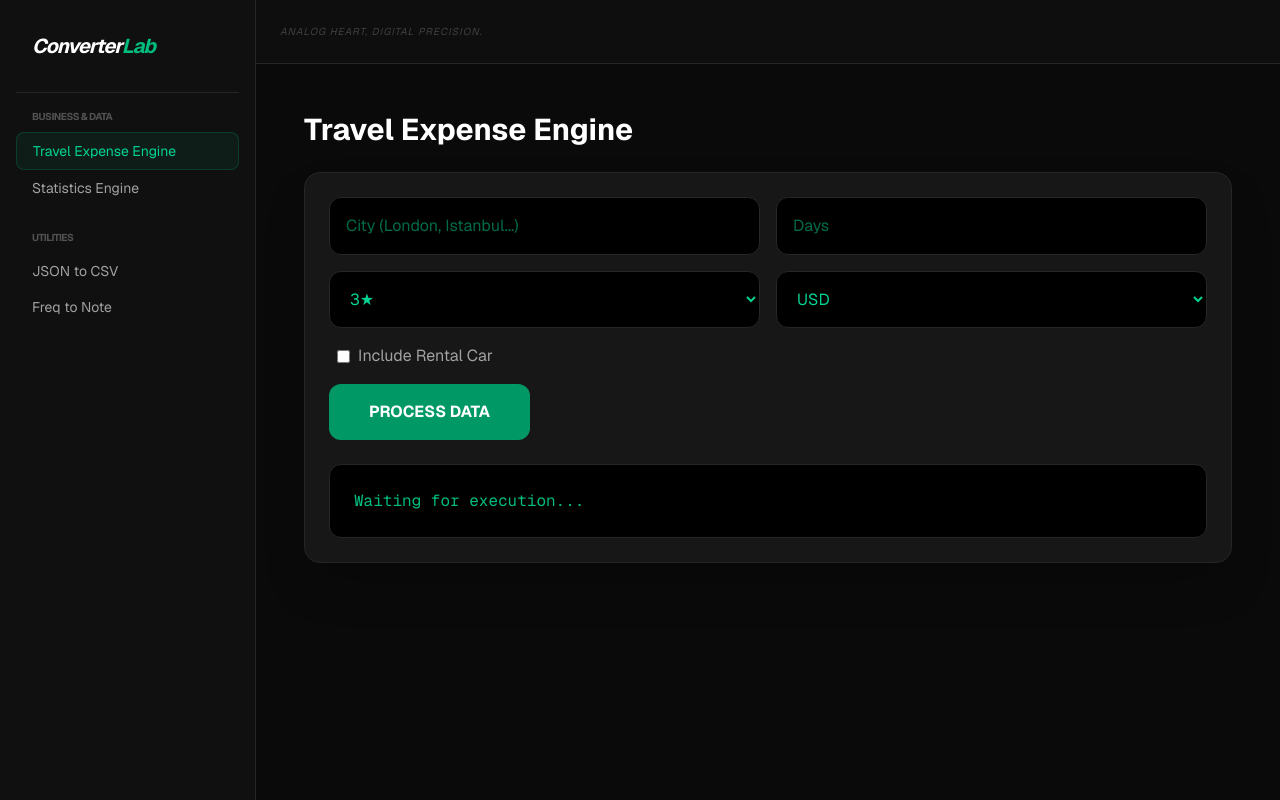
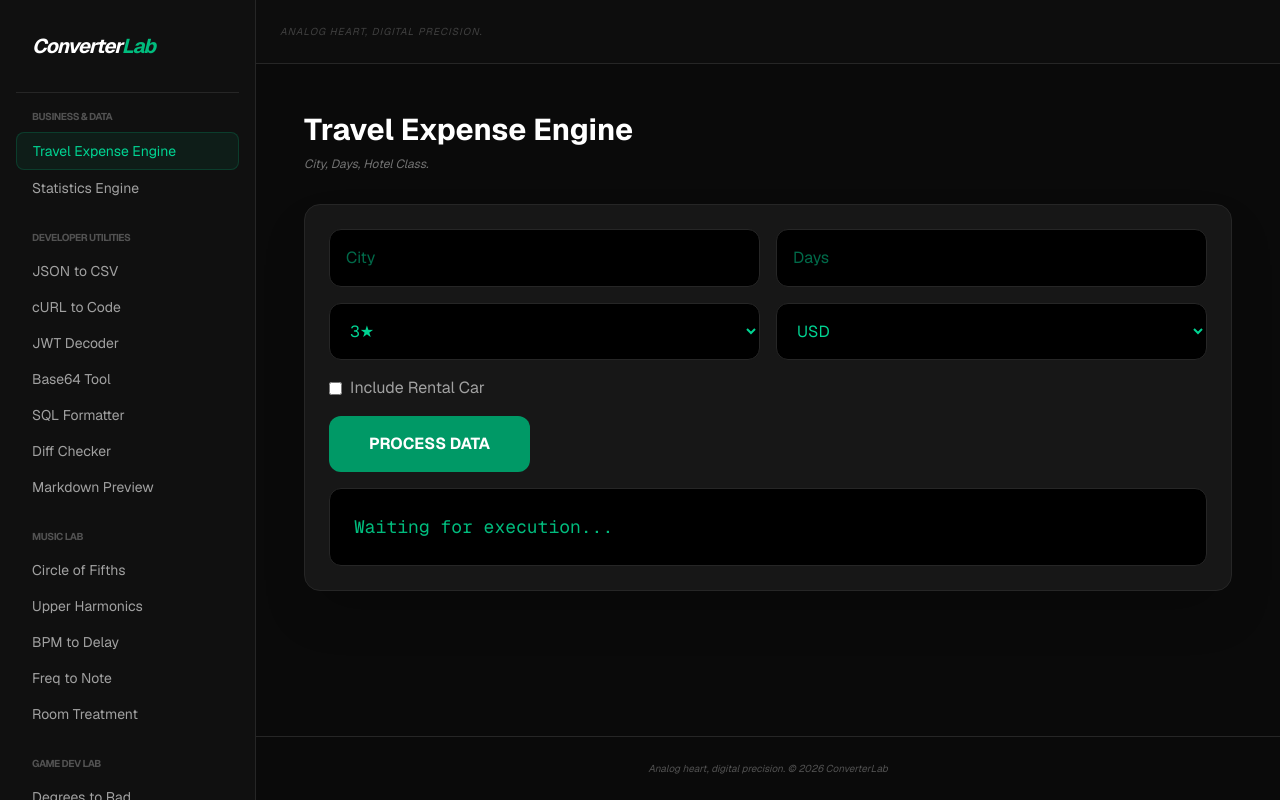
Before and after one commit to Jamminsvinyl/converterlab, a Next.js app: page / in a window 1280 px wide. Built offline with nearby package versions, Linux system fonts and the light colour scheme; no server answers.

Commit message:
Full recovery: All 23 tools restored with Travel Engine

```diff
--- a/src/app/page.js
+++ b/src/app/page.js
@@ -6,7 +6,7 @@ export default function Home() {
   const [activeTab, setActiveTab] = useState("travel-calc");
   const [input, setInput] = useState("");
   const [input2, setInput2] = useState("");
-  const [input3, setInput3] = "3";
+  const [input3, setInput3] = useState("3");
   const [hasCar, setHasCar] = useState(false);
   const [targetCurrency, setTargetCurrency] = useState("USD");
   const [output, setOutput] = useState("");
@@ -17,7 +17,7 @@ export default function Home() {
     fetch("https://open.er-api.com/v6/latest/USD")
       .then((res) => res.json())
       .then((data) => { if (data && data.rates) setExchangeRates(data.rates); })
-      .catch((err) => console.log("Offline mode: Using default rates."));
+      .catch(() => console.log("Offline mode active."));
   }, []);
 
   const calculateLogic = (type, val) => {
@@ -29,31 +29,61 @@ export default function Home() {
         const cityIndex = { "london": 1.5, "new-york": 1.8, "tokyo": 1.6, "paris": 1.4, "berlin": 1.2, "istanbul": 0.8, "warsaw": 0.9, "thessaloniki": 0.85 };
         const multiplier = cityIndex[input.toLowerCase()] || 1.0;
         const days = parseInt(input2) || 1;
-        const hotelStars = parseInt(input3) || 3;
-        const starMultiplier = hotelStars === 5 ? 3.5 : hotelStars === 4 ? 1.8 : 1;
-        const totalUSD = ((80 * starMultiplier + 70) * days * multiplier) + (hasCar ? 50 * days : 0);
+        const starMult = input3 === "5" ? 3.5 : input3 === "4" ? 1.8 : 1;
+        const totalUSD = ((80 * starMult + 70) * days * multiplier) + (hasCar ? 50 * days : 0);
         const converted = totalUSD * (exchangeRates[targetCurrency] || 1);
-        setOutput(`Estimated Budget: ${converted.toLocaleString()} ${targetCurrency}\n- Destination: ${input.toUpperCase()}\n- Hotel: ${hotelStars}★\n- Includes Buffer & Car: ${hasCar ? "Yes" : "No"}`);
+        setOutput(`Estimated Budget: ${converted.toLocaleString()} ${targetCurrency}\n- Destination: ${input.toUpperCase()}\n- Duration: ${days} Days\n- Hotel: ${input3}★\n- Car Rental: ${hasCar ? "Included" : "Excluded"}\n\n*Live Rate: 1 USD = ${exchangeRates[targetCurrency]?.toFixed(2)} ${targetCurrency}`);
         break;
       case 'stats':
-        const nums = inputVal.split(/[, \s\n]+/).map(Number).filter(n => !isNaN(n));
+        const nums = inputVal.split(/[, \s\n]+/).map(Number).filter(n => !isNaN(n)).sort((a,b) => a-b);
+        if(nums.length === 0) return;
         const mean = nums.reduce((a, b) => a + b, 0) / nums.length;
-        setOutput(`Mean: ${mean.toFixed(2)} | Count: ${nums.length}`);
+        const median = nums.length % 2 === 0 ? (nums[nums.length/2 - 1] + nums[nums.length/2]) / 2 : nums[Math.floor(nums.length/2)];
+        const stdDev = Math.sqrt(nums.reduce((a, b) => a + Math.pow(b - mean, 2), 0) / nums.length);
+        setOutput(`Count: ${nums.length}\nMean: ${mean.toFixed(2)}\nMedian: ${median}\nMin/Max: ${nums[0]} / ${nums[nums.length-1]}\nStd Dev: ${stdDev.toFixed(2)}`);
         break;
       case 'freq':
         const hz = parseFloat(inputVal);
         const midi = 12 * (Math.log2(hz / 440)) + 69;
-        setOutput(`Note: ${keys[Math.round(midi) % 12]}${Math.floor(Math.round(midi) / 12) - 1}`);
+        const roundedMidi = Math.round(midi);
+        const exactFreq = 440 * Math.pow(2, (roundedMidi - 69) / 12);
+        const cents = Math.round(1200 * Math.log2(hz / exactFreq));
+        setOutput(`Note: ${keys[roundedMidi % 12]}${Math.floor(roundedMidi / 12) - 1}\nDetune: ${cents > 0 ? '+' : ''}${cents} cents`);
         break;
-      default: break;
+      case 'bpm':
+        const bpmMs = (60000 / parseFloat(inputVal)).toFixed(2);
+        setOutput(`1/4: ${bpmMs}ms | 1/8: ${(bpmMs/2).toFixed(2)}ms | 1/16: ${(bpmMs/4).toFixed(2)}ms`);
+        break;
+      case 'acoustic':
+        const area = 2 * (parseFloat(input) * parseFloat(input2) + parseFloat(input2) * parseFloat(input3) + parseFloat(input) * parseFloat(input3));
+        setOutput(`Surface: ${area.toFixed(1)} m²\n- Absorption: ${(area * 0.18).toFixed(1)} m²\n- Diffusion: ${(area * 0.07).toFixed(1)} m²`);
+        break;
+      case 'circle':
+        const cIdx = keys.indexOf(input.toUpperCase());
+        if(cIdx === -1) return;
+        setOutput(`Key: ${input.toUpperCase()}\n- 4th: ${keys[(cIdx + 5) % 12]}\n- 5th: ${keys[(cIdx + 7) % 12]}\n- Minor: ${keys[(cIdx + 9) % 12]}m`);
+        break;
+      default: setOutput(inputVal.toUpperCase()); break;
     }
   };
 
   const toolData = {
-    "travel-calc": { name: "Travel Expense Engine", how: "Enter City, Days, Hotel Class.", why: "Global travel budgeting with live rates." },
-    "stats-calc": { name: "Statistics Engine", how: "Numbers (10, 20...)", why: "Data balancing." },
-    "json-csv": { name: "JSON to CSV", how: "Paste JSON.", why: "Integration." },
-    "freq-note": { name: "Freq to Note", how: "Enter Hz.", why: "Tuning." }
+    "travel-calc": { name: "Travel Expense Engine", group: "Business", how: "City, Days, Hotel Class.", why: "Instant global travel budgeting." },
+    "stats-calc": { name: "Statistics Engine", group: "Business", how: "Numbers (10, 20...)", why: "Data balancing & analysis." },
+    "json-csv": { name: "JSON to CSV", group: "Dev", how: "Paste JSON.", why: "Data integration." },
+    "curl-code": { name: "cURL to Code", group: "Dev", how: "Paste cURL.", why: "API testing." },
+    "jwt-decoder": { name: "JWT Decoder", group: "Dev", how: "Paste JWT.", why: "Local decoding." },
+    "base64": { name: "Base64 Tool", group: "Dev", how: "Paste text.", why: "Encoding." },
+    "sql-format": { name: "SQL Formatter", group: "Dev", how: "Paste SQL.", why: "Readability." },
+    "diff-checker": { name: "Diff Checker", group: "Dev", how: "Paste two texts.", why: "Version compare." },
+    "markdown": { name: "Markdown Preview", group: "Dev", how: "MD text.", why: "Rendering." },
+    "circle-fifths": { name: "Circle of Fifths", group: "Music", how: "Enter Key (C).", why: "Harmony." },
+    "harmonics-calc": { name: "Upper Harmonics", group: "Music", how: "Enter Hz.", why: "Analog warmth." },
+    "bpm-ms": { name: "BPM to Delay", group: "Music", how: "Enter BPM.", why: "Time FX." },
+    "freq-note": { name: "Freq to Note", group: "Music", how: "Enter Hz.", why: "Tuning." },
+    "acoustic-calc": { name: "Room Treatment", group: "Music", how: "W, L, H (m).", why: "Studio acoustic." },
+    "deg-rad": { name: "Degrees to Rad", group: "Game", how: "Enter Angle.", why: "Physics." },
+    "aspect-ratio": { name: "Aspect Ratio", group: "Game", how: "W & H.", why: "UI/UX Design." }
   };
 
   const NavGroup = ({ title, items }) => (
@@ -71,32 +101,55 @@ export default function Home() {
         <div className="py-8 px-4 border-b border-neutral-800 mb-4"><h1 className="text-xl font-bold text-white tracking-tighter italic">Converter<span className="text-emerald-500">Lab</span></h1></div>
         <div className="flex-1 overflow-y-auto pb-8 scrollbar-hide">
           <NavGroup title="Business & Data" items={["travel-calc", "stats-calc"]} />
-          <NavGroup title="Utilities" items={["json-csv", "freq-note"]} />
+          <NavGroup title="Developer Utilities" items={["json-csv", "curl-code", "jwt-decoder", "base64", "sql-format", "diff-checker", "markdown"]} />
+          <NavGroup title="Music Lab" items={["circle-fifths", "harmonics-calc", "bpm-ms", "freq-note", "acoustic-calc"]} />
+          <NavGroup title="Game Dev Lab" items={["deg-rad", "aspect-ratio"]} />
         </div>
       </aside>
-      <main className="flex-1 flex flex-col">
-        <header className="h-16 border-b border-neutral-800 flex items-center justify-between px-6 bg-neutral-900/30">
-          <button onClick={() => setIsMenuOpen(true)} className="md:hidden text-emerald-500 font-bold border border-emerald-500/20 px-3 py-1 rounded text-xs">MENU</button>
+
+      <main className="flex-1 flex flex-col min-w-0">
+        <header className="h-16 border-b border-neutral-800 flex items-center justify-between px-6 bg-neutral-900/30 sticky top-0 z-10 backdrop-blur-md">
+          <button onClick={() => setIsMenuOpen(true)} className="md:hidden text-emerald-500 font-bold border border-emerald-500/20 px-3 py-1 rounded text-xs tracking-widest">MENU</button>
           <div className="hidden md:block text-[10px] text-neutral-700 uppercase tracking-widest italic">Analog heart, digital precision.</div>
         </header>
+
         <div className="p-4 md:p-12 max-w-5xl mx-auto w-full">
-          <h2 className="text-3xl font-bold text-white mb-6">{toolData[activeTab]?.name}</h2>
+          <h2 className="text-3xl font-bold text-white mb-2">{toolData[activeTab]?.name}</h2>
+          <p className="text-neutral-500 text-xs mb-8 italic">{toolData[activeTab]?.how}</p>
           <div className="bg-neutral-900 border border-neutral-800 rounded-2xl p-6 shadow-2xl mb-8">
-            {activeTab === "travel-calc" ? (
-              <div className="grid grid-cols-1 md:grid-cols-2 gap-4 mb-4">
-                <input type="text" placeholder="City (London, Istanbul...)" className="bg-black border border-neutral-800 rounded-xl p-4 text-emerald-400 outline-none" onChange={(e) => setInput(e.target.value)} />
-                <input type="number" placeholder="Days" className="bg-black border border-neutral-800 rounded-xl p-4 text-emerald-400 outline-none" onChange={(e) => setInput2(e.target.value)} />
-                <select className="bg-black border border-neutral-800 rounded-xl p-4 text-emerald-400 outline-none" onChange={(e) => setInput3(e.target.value)}><option value="3">3★</option><option value="4">4★</option><option value="5">5★</option></select>
-                <select className="bg-black border border-neutral-800 rounded-xl p-4 text-emerald-400 outline-none" onChange={(e) => setTargetCurrency(e.target.value)}><option value="USD">USD</option><option value="TRY">TRY</option><option value="EUR">EUR</option></select>
-                <div className="flex items-center gap-2 px-2 text-neutral-400"><input type="checkbox" onChange={(e) => setHasCar(e.target.checked)} /> Include Rental Car</div>
+            {["travel-calc", "acoustic-calc", "stats-calc", "circle-fifths", "harmonics-calc", "bpm-ms", "freq-note", "deg-rad", "aspect-ratio"].includes(activeTab) ? (
+              <div className="space-y-4">
+                {activeTab === "travel-calc" ? (
+                  <div className="grid grid-cols-1 md:grid-cols-2 gap-4">
+                    <input type="text" placeholder="City" className="bg-black border border-neutral-800 rounded-xl p-4 text-emerald-400 outline-none" onChange={(e) => setInput(e.target.value)} />
+                    <input type="number" placeholder="Days" className="bg-black border border-neutral-800 rounded-xl p-4 text-emerald-400 outline-none" onChange={(e) => setInput2(e.target.value)} />
+                    <select className="bg-black border border-neutral-800 rounded-xl p-4 text-emerald-400 outline-none" onChange={(e) => setInput3(e.target.value)}><option value="3">3★</option><option value="4">4★</option><option value="5">5★</option></select>
+                    <select className="bg-black border border-neutral-800 rounded-xl p-4 text-emerald-400 outline-none" onChange={(e) => setTargetCurrency(e.target.value)}><option value="USD">USD</option><option value="TRY">TRY</option><option value="EUR">EUR</option></select>
+                    <div className="flex items-center gap-2 text-neutral-400"><input type="checkbox" onChange={(e) => setHasCar(e.target.checked)} /> Include Rental Car</div>
+                  </div>
+                ) : activeTab === "acoustic-calc" ? (
+                  <div className="grid grid-cols-1 md:grid-cols-3 gap-4">
+                    <input type="number" placeholder="W" className="bg-black border border-neutral-800 rounded-xl p-4 text-emerald-400 outline-none" onChange={(e) => setInput(e.target.value)} />
+                    <input type="number" placeholder="L" className="bg-black border border-neutral-800 rounded-xl p-4 text-emerald-400 outline-none" onChange={(e) => setInput2(e.target.value)} />
+                    <input type="number" placeholder="H" className="bg-black border border-neutral-800 rounded-xl p-4 text-emerald-400 outline-none" onChange={(e) => setInput3(e.target.value)} />
+                  </div>
+                ) : activeTab === "stats-calc" ? (
+                  <textarea className="w-full bg-black border border-neutral-800 rounded-xl p-4 text-sm font-mono text-emerald-400 outline-none h-32" placeholder="10, 20, 30..." onChange={(e) => setInput(e.target.value)} />
+                ) : (
+                  <input type="text" placeholder="Enter value..." className="w-full bg-black border border-neutral-800 rounded-xl p-4 text-3xl font-mono text-emerald-400 outline-none" onChange={(e) => setInput(e.target.value)} />
+                )}
+                <button onClick={() => calculateLogic(activeTab.split('-')[0])} className="px-10 py-4 bg-emerald-600 text-white font-bold rounded-xl active:scale-95 transition-all">PROCESS DATA</button>
+                <pre className="p-6 bg-black rounded-xl border border-neutral-800 text-emerald-500 font-mono text-sm md:text-lg whitespace-pre-wrap">{output || "Waiting for execution..."}</pre>
               </div>
             ) : (
-              <input type="text" placeholder="Enter data..." className="w-full bg-black border border-neutral-800 rounded-xl p-4 text-emerald-400 mb-4 outline-none" onChange={(e) => setInput(e.target.value)} />
+              <div className="grid grid-cols-1 lg:grid-cols-2 gap-4">
+                <textarea className="h-64 md:h-96 bg-black border border-neutral-800 rounded-xl p-4 text-sm font-mono outline-none" value={input} onChange={(e) => setInput(e.target.value)} placeholder="Input..." />
+                <textarea className="h-64 md:h-96 bg-black border border-neutral-800 rounded-xl p-4 text-sm font-mono text-emerald-400 outline-none" value={output} readOnly placeholder="Result..." />
+              </div>
             )}
-            <button onClick={() => calculateLogic(activeTab.split('-')[0])} className="px-10 py-4 bg-emerald-600 text-white font-bold rounded-xl transition-all">PROCESS DATA</button>
-            <pre className="mt-6 p-6 bg-black rounded-xl border border-neutral-800 text-emerald-500 whitespace-pre-wrap">{output || "Waiting for execution..."}</pre>
           </div>
         </div>
+        <footer className="p-6 border-t border-neutral-800 text-[10px] text-neutral-600 text-center mt-auto italic">Analog heart, digital precision. © 2026 ConverterLab</footer>
       </main>
     </div>
   );
```
